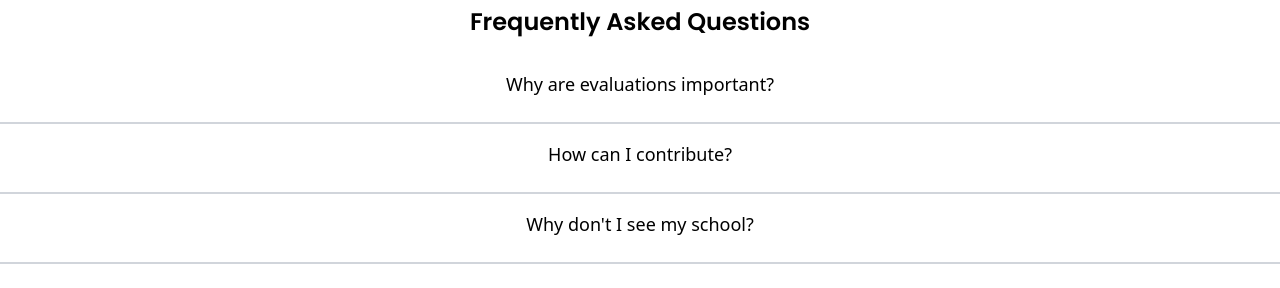
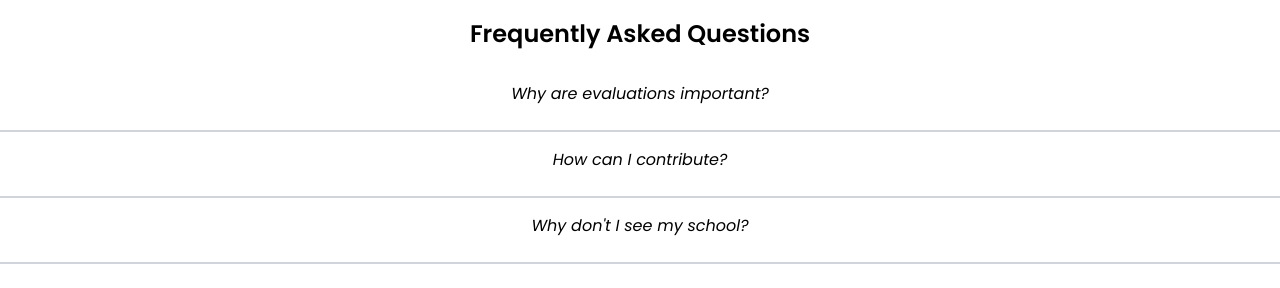
Before and after one commit to chrisj117/CS-472-GROUP-2-PROJECT, a React (Vite) app in the folder web/: page / in a window 1280 px wide. Shown: the part 488-776 px from the top of the page. Built offline with nearby package versions, Linux system fonts and the light colour scheme; no server answers.

Commit message:
Update FAQ styling

```diff
--- a/web/src/components/QA.jsx
+++ b/web/src/components/QA.jsx
@@ -4,7 +4,7 @@
 const QA = ({ question, answer }) => {
   return (
     <button className="flex flex-col items-center w-full border-b-2 border-gray-300 pb-6 group dark:border-gray-600 transition-all">
-      <div className="text-lg font-sans text-center">{question}</div>
+      <div className="text-center italic">{question}</div>
       <p className="mt-3 text-gray-700 group-focus:flex hidden max-w-screen-md dark:text-gray-200">
         {answer}
       </p>
--- a/web/src/components/ReturnHome.jsx
+++ b/web/src/components/ReturnHome.jsx
@@ -1,17 +1,17 @@
-import { BsFillArrowRightCircleFill } from 'react-icons/bs';
-import { Link } from 'react-router-dom';
+import { BsFillArrowRightCircleFill } from "react-icons/bs"
+import { Link } from "react-router-dom"
 
 const ReturnHome = () => {
   return (
     <div className="py-6">
       <Link
         to="/"
-        className="rounded-lg bg-blue-600 px-5 py-3 font-medium text-white transition hover:bg-blue-700 focus:outline-none focus:ring flex gap-2 items-center"
+        className="rounded-lg bg-blue-600 px-10 py-3 font-semibold text-white transition hover:bg-blue-700 focus:outline-none focus:ring flex gap-2 items-center"
       >
         <span>Return to home</span> <BsFillArrowRightCircleFill />
       </Link>
     </div>
-  );
-};
+  )
+}
 
-export default ReturnHome;
+export default ReturnHome
```
